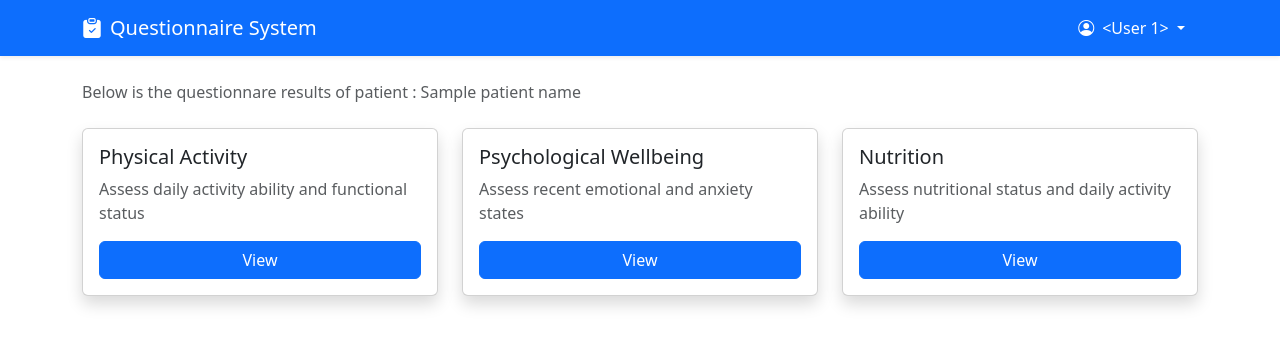
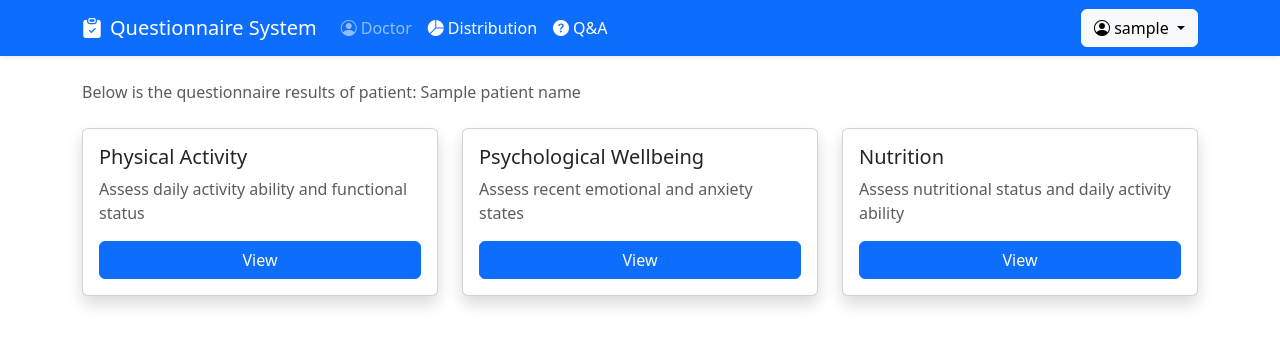
Before and after one commit to haoxueling/NHS, a Flask app: template templates/user_questionnaire_result.html in a window 1280 px wide. Shown: the top 346 px of the page. Run offline with Flask 3, Linux system fonts and the light colour scheme; tables that the repository leaves empty hold one stand-in row (values such as "Sample post"); the template is opened without the code that fills it: values that come from a table or form of the project are taken from there, most other values are stand-ins (such as "Sample title", 1, 10 or a date in 2020); some libraries are stand-ins or nearby versions.

Commit message:
增加tumor列 result总页面导航栏修改

```diff
--- a/templates/doctor_dashboard.html
+++ b/templates/doctor_dashboard.html
@@ -60,7 +60,7 @@
                         <tr>
                             <th>ID</th>
                             <th>Patient</th>
-                            <!--<th>Tumor Type</th>-->
+                            <th>Tumor Type</th>
                             <th>Physical Activity Score </th>
                             <th> Level</th>
                             <th>Psychological Wellbeing Score</th>
@@ -76,7 +76,7 @@
                             <td>{{ p.id }}</td>
                             <td class="patient-name">{{ p.user.name }}</td>
                             <!-- ✅ 新增：显示患者的肿瘤类型 -->
-                            <!--<td>{{ p.user.tumor_type }}</td>-->
+                            <td>{{ p.user.tumor_type }}</td>
                             <td>{{ p.dasi_score }}</td>
                             <td>{{ p.dasi_level }}</td>
                             <td>{{ p.phq4_score }}</td>
--- a/templates/user_questionnaire_result.html
+++ b/templates/user_questionnaire_result.html
@@ -1,89 +1,73 @@
-<!DOCTYPE html>
-<html lang="en">
-<head>
-  <meta charset="UTF-8">
-  <meta name="viewport" content="width=device-width, initial-scale=1.0">
-  <!-- 引入 Bootstrap CSS -->
-  <link href="https://cdn.jsdelivr.net/npm/bootstrap@5.3.0/dist/css/bootstrap.min.css" rel="stylesheet">
-  <!-- 引入 Bootstrap 图标 -->
-  <link href="https://cdn.jsdelivr.net/npm/bootstrap-icons@1.10.5/font/bootstrap-icons.min.css" rel="stylesheet">
-  <title>Questionnaire System</title>
-</head>
-<body>
-  <!-- 导航栏 -->
-  <nav class="navbar navbar-expand-lg navbar-dark bg-primary shadow-sm">
-    <div class="container">
-      <!-- 品牌/Logo -->
-      <a class="navbar-brand" href="/user">
-        <i class="bi bi-clipboard-check-fill me-2"></i>Questionnaire System
-      </a>
+{% extends 'navbar.html' %}
 
-      <!-- 移动端折叠按钮 -->
-      <button class="navbar-toggler" type="button" data-bs-toggle="collapse" data-bs-target="#navbarNav" aria-controls="navbarNav" aria-expanded="false" aria-label="Toggle navigation">
-        <span class="navbar-toggler-icon"></span>
-      </button>
+{% block navbar_links %}
+<li class="nav-item">
+  <a class="nav-link active" aria-current="page" href="/user_type_distribution">
+    <i class="bi bi-pie-chart-fill me-1"></i>Distribution
+  </a>
+</li>
+<li class="nav-item">
+  <a class="nav-link active" aria-current="page" href="/doctor/qa_dashboard">
+    <i class="bi bi-question-circle-fill me-1"></i>Q&A
+  </a>
+</li>
+{% endblock %}
 
+{% block main_nav_item %}
+<li class="nav-item">
+  <a class="nav-link" href="/doctor">
+    <i class="bi bi-person-circle me-1"></i>Doctor
+  </a>
+</li>
+{% endblock %}
 
-        <!-- 右侧用户信息 -->
-        <div class="d-flex align-items-center">
-          <div class="dropdown">
-            <button class="btn dropdown-toggle text-white" type="button" id="userDropdown" data-bs-toggle="dropdown" aria-expanded="false">
-              <i class="bi bi-person-circle me-2"></i>{{ username }}
-            </button>
-            <ul class="dropdown-menu dropdown-menu-end" aria-labelledby="userDropdown">
-              <li><a class="dropdown-item text-danger" href="/login"><i class="bi bi-box-arrow-right me-2"></i>Logout</a></li>
-            </ul>
-          </div>
-        </div>
-      </div>
-    </div>
-  </nav>
-
-  <!-- 引入 Bootstrap JS -->
-  <script src="https://cdn.jsdelivr.net/npm/bootstrap@5.3.0/dist/js/bootstrap.bundle.min.js"></script>
-</body>
-</html>
-
-
+{% block content %}
 <div class="container mt-4">
-{#    <h1 class="mb-3">Prehabilitation</h1>   (ID:{{ question_id }})  #}
-    <p class="text-muted mb-4">Below is the questionnare results of patient : {{ patient_name }} </p>
+    <p class="text-muted mb-4">
+      Below is the questionnaire results of patient: {{ patient_name }}
+    </p>
 
     <div class="row g-4">
-        <!-- DASI 问卷卡片 - 始终可用 -->
+        <!-- DASI 问卷卡片 -->
         <div class="col-md-4">
             <div class="card h-100 shadow">
                 <div class="card-body">
                     <h5 class="card-title">Physical Activity</h5>
-                    <p class="card-text text-muted">Assess daily activity ability and functional status</p>
+                    <p class="card-text text-muted">
+                        Assess daily activity ability and functional status
+                    </p>
                     <button class="btn btn-primary w-100"
                             onclick="window.location.href='/doctor/result_detail?id={{ question_id }}&type=dasi'">
-                      View
+                        View
                     </button>
                 </div>
             </div>
         </div>
 
-        <!-- PHQ-4 问卷卡片 - - 始终可用 -- -->
+        <!-- PHQ-4 问卷卡片 -->
         <div class="col-md-4">
             <div class="card h-100 shadow">
                 <div class="card-body">
                     <h5 class="card-title">Psychological Wellbeing</h5>
-                    <p class="card-text text-muted">Assess recent emotional and anxiety states</p>
+                    <p class="card-text text-muted">
+                        Assess recent emotional and anxiety states
+                    </p>
                     <button class="btn btn-primary w-100"
                             onclick="window.location.href='/doctor/result_detail?id={{ question_id }}&type=phq4'">
-                     View
+                        View
                     </button>
                 </div>
             </div>
         </div>
 
-        <!-- PG-SGA 问卷卡片 - - 始终可用 -- -->
+        <!-- PG-SGA 问卷卡片 -->
         <div class="col-md-4">
             <div class="card h-100 shadow">
                 <div class="card-body">
                     <h5 class="card-title">Nutrition</h5>
-                    <p class="card-text text-muted">Assess nutritional status and daily activity ability</p>
+                    <p class="card-text text-muted">
+                        Assess nutritional status and daily activity ability
+                    </p>
                     <button class="btn btn-primary w-100"
                             onclick="window.location.href='/doctor/result_detail?id={{ question_id }}&type=pgsga'">
                         View
@@ -93,21 +77,4 @@
         </div>
     </div>
 </div>
-
-<script>
-    {#function startQuestionnaire(type) {#}
-    {#    // 清除所有问卷进度数据，确保每次从DASI开始都是全新流程#}
-    {#    if (type === 'dasi') {#}
-    {#        ['dasi_answers', 'phq4_answers', 'pgsga_answers', 'questionnaire_progress'].forEach(key => {#}
-    {#            localStorage.removeItem(key);#}
-    {#        });#}
-    {#    }#}
-    {#    window.location.href = `/user/questionnaires/${type}`;#}
-    {#}#}
-    {##}
-
-</script>
-
-<!-- 引入 Bootstrap JS 依赖 -->
-<script src="https://cdn.jsdelivr.net/npm/bootstrap@5.3.0/dist/js/bootstrap.bundle.min.js"></script>
-<link rel="stylesheet" href="https://cdn.jsdelivr.net/npm/bootstrap-icons@1.11.3/font/bootstrap-icons.css">
+{% endblock %}
```
